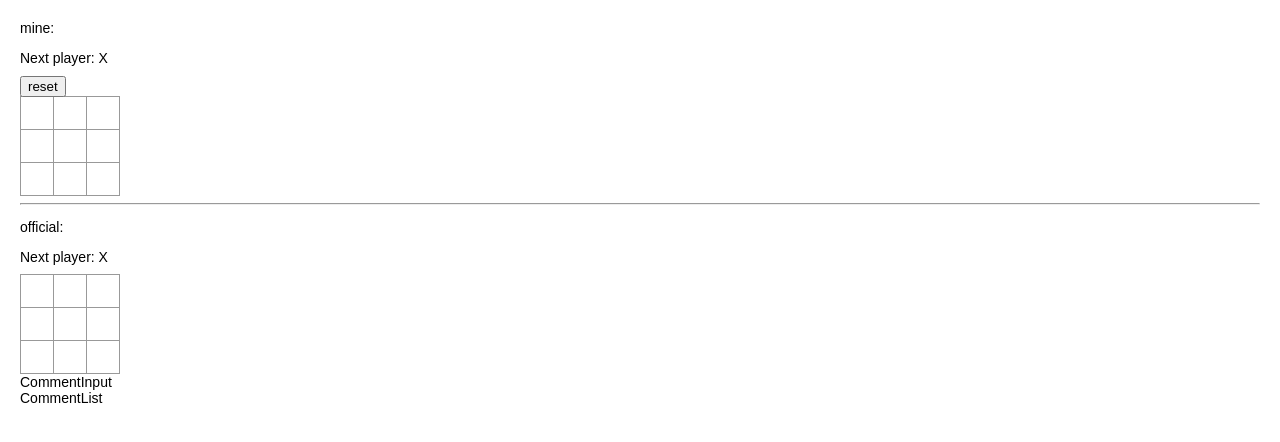
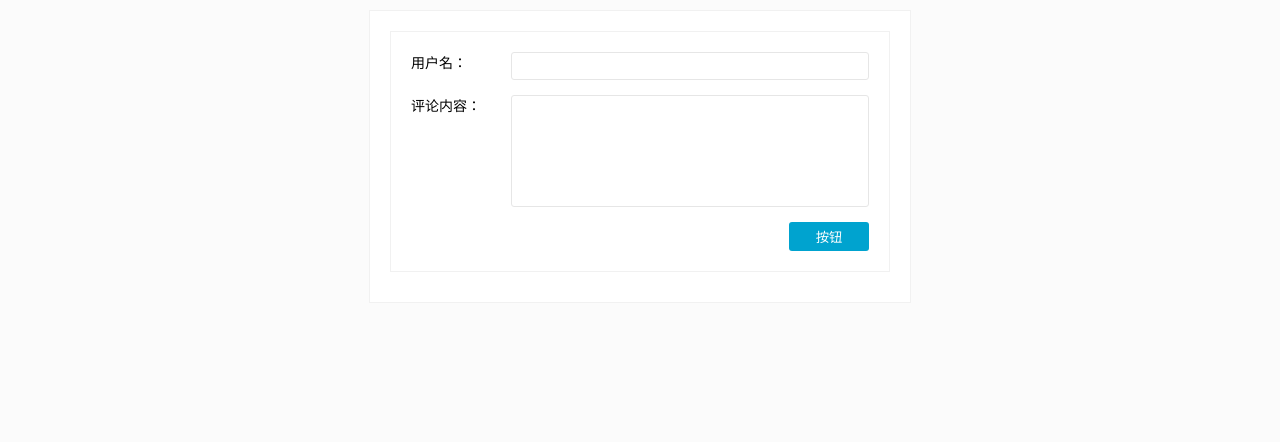
Before and after one commit to Leona-Jly/learn-react-v16, a React (Create React App) app: page / in a window 1280 px wide. Shown: the top 442 px of the page. Built offline with nearby package versions, Linux system fonts and the light colour scheme.

Commit message:
modified ReactHandbook practice

```diff
--- a/src/App.js
+++ b/src/App.js
@@ -16,15 +16,15 @@ class App extends Component {
     return (
       <div className="wrap">
         {/* react官网示例 */}
-        <ReactOfficialExamples />
+        {/*<ReactOfficialExamples /><hr/>*/}
         {/* 非react官网示例 */}
-        <ReactNotOfficialExamples />
+        {/*<ReactNotOfficialExamples /><hr/>*/}
         {/* react-router官网core示例 */}
-        <ReactRouterOfficialExamples />
+        {/*<ReactRouterOfficialExamples /><hr/>*/}
         {/* react-router非官网dom示例 */}
-        <ReactRouterNotOfficialExamples />
+        {/*<ReactRouterNotOfficialExamples /><hr/>*/}
         {/* react官网教程 */}
-        <ReactOfficialTutorialTicTacToe />
+        {/* <ReactOfficialTutorialTicTacToe /><hr/> */}
         {/* react小书 - 胡子大哈 */}
         <ReactHandbookHuZiDaHa />
       </div>
--- a/src/ReactHandbookHuZiDaHa/Comment.js
+++ b/src/ReactHandbookHuZiDaHa/Comment.js
@@ -3,8 +3,11 @@ import React, { Component } from 'react'
 class Comment extends Component{
   render(){
     return (
-      <div>
-        Comment
+      <div className='comment'>
+        <div className='comment-user'>
+          <span>{this.props.username} </span>：
+        </div>
+        <p>{this.props.content}</p>
       </div>
     )
   }
--- a/src/ReactHandbookHuZiDaHa/CommentApp.js
+++ b/src/ReactHandbookHuZiDaHa/CommentApp.js
@@ -3,14 +3,33 @@ import CommentInput from './CommentInput'
 import CommentList from './CommentList'
 
 class CommentApp extends Component{
+  constructor(props){
+    super(props)
+    this.state = {
+      commentList: []
+    }
+  }
+  handleSubmit = (submitObj) => {
+    let obj = {...submitObj};
+    let commentList = [...this.state.commentList];
+    commentList.push(obj);
+    this.setState({commentList});
+  }
   render(){
     return (
-      <div>
-        <CommentInput />
-        <CommentList />
+      <div className="wrapper">
+        <CommentInput onSubmit={this.handleSubmit} />
+        <CommentList list={this.state.commentList} />
       </div>
     )
   }
 }
 
 export default CommentApp
+
+
+/*
+ * 1. 记得统一变量名，传入的props若是处理函数，则加on前缀，如onSubmit等，类内部处理提交的函数，加handle前缀，如handleSubmit等；
+ * 2. 对输入数据的过滤可放本组件内部处理，也可放父组件内处理，别忘了；
+ * 3. 记得处理不传入props时报错的情况，要增加defaultProps；
+ */
--- a/src/ReactHandbookHuZiDaHa/CommentInput.js
+++ b/src/ReactHandbookHuZiDaHa/CommentInput.js
@@ -1,10 +1,65 @@
 import React, { Component } from 'react'
 
 class CommentInput extends Component{
+  constructor(props){
+    super(props)
+    this.state = {
+      username: '',
+      content: '',
+    }
+  }
+  handleUsernameChange = (e) => {
+    this.setState({
+      username: e.target.value
+    });
+  }
+  handleContentChange = (e) => {
+    this.setState({
+      content: e.target.value
+    });
+  }
+  handleSubmit= () => {
+    if(typeof this.props.onSubmit === 'function'){
+      let {username, content} = this.state;
+      if(!username){
+        alert('请输入用户名');
+        return;
+      }
+      if(!content){
+        alert('请输入评论内容');
+        return;
+      }
+      this.props.onSubmit({username, content});
+    }
+    this.setState({
+      username: '',
+      content: ''
+    })
+  }
   render(){
     return (
-      <div>
-        CommentInput
+      <div className="comment-input">
+        <div className="comment-field">
+          <span className="comment-field-name">用户名：</span>
+          <div className="comment-field-input">
+            <input
+              value={this.state.username}
+              onChange={this.handleUsernameChange}
+              type="text" />
+          </div>
+        </div>
+        <div className="comment-field">
+          <span className="comment-field-name">评论内容：</span>
+          <div className="comment-field-input">
+            <textarea
+              value={this.state.content}
+              onChange={this.handleContentChange} />
+          </div>
+        </div>
+        <div className="comment-field-button">
+          {/*<button onClick={() => this.props.onSubmit(this.state)}>发布</button>*/}{/* 若直接传入state，就无法判断是否为空值 */}
+          <button onClick={this.handleSubmit}>按钮</button>
+        </div>
       </div>
     )
   }
--- a/src/ReactHandbookHuZiDaHa/CommentList.js
+++ b/src/ReactHandbookHuZiDaHa/CommentList.js
@@ -1,10 +1,14 @@
 import React, { Component } from 'react'
+import Comment from './Comment'
 
 class CommentList extends Component{
+  static defaultProps = { /* 防止 comments 不传入的情况 */
+    list: []
+  }
   render(){
     return (
       <div>
-        CommentList
+        {this.props.list.map((item, index) => (<Comment {...item} key={index} />))}
       </div>
     )
   }
--- /dev/null
+++ b/src/ReactHandbookHuZiDaHa/comment-practice.css
@@ -0,0 +1,104 @@
+body {
+  margin: 0;
+  padding: 0;
+  font-family: sans-serif;
+  background-color: #fbfbfb;
+}
+
+.wrapper {
+  width: 500px;
+  margin: 10px auto;
+  font-size: 14px;
+  background-color: #fff;
+  border: 1px solid #f1f1f1;
+  padding: 20px;
+}
+
+/* 评论框样式 */
+.comment-input {
+  background-color: #fff;
+  border: 1px solid #f1f1f1;
+  padding: 20px;
+  margin-bottom: 10px;
+}
+
+.comment-field {
+  margin-bottom: 15px;
+  display: flex;
+}
+
+.comment-field .comment-field-name {
+  display: flex;
+  flex-basis: 100px;
+  font-size: 14px;
+}
+
+.comment-field .comment-field-input {
+  display: flex;
+  flex: 1;
+}
+
+.comment-field-input input,
+.comment-field-input textarea {
+  border: 1px solid #e6e6e6;
+  border-radius: 3px;
+  padding: 5px;
+  outline: none;
+  font-size: 14px;
+  resize: none;
+  flex: 1;
+}
+
+.comment-field-input textarea {
+  height: 100px;
+}
+
+.comment-field-button {
+  display: flex;
+  justify-content: flex-end;
+}
+
+.comment-field-button button {
+  padding: 5px 10px;
+  width: 80px;
+  border: none;
+  border-radius: 3px;
+  background-color: #00a3cf;
+  color: #fff;
+  outline: none;
+  cursor: pointer;
+}
+
+.comment-field-button button:active {
+  background: #13c1f1;
+}
+
+/* 评论列表样式 */
+.comment-list {
+  background-color: #fff;
+  border: 1px solid #f1f1f1;
+  padding: 20px;
+}
+
+/* 评论组件样式 */
+.comment {
+  display: flex;
+  border-bottom: 1px solid #f1f1f1;
+  margin-bottom: 10px;
+  padding-bottom: 10px;
+  min-height: 50px;
+}
+
+.comment .comment-user {
+  flex-shrink: 0;
+}
+
+.comment span {
+  color: #00a3cf;
+  font-style: italic;
+}
+
+.comment p {
+  margin: 0;
+  /*text-indent: 2em;*/
+}
--- a/src/index.js
+++ b/src/index.js
@@ -6,6 +6,7 @@ import 'core-js/es6/map'; // core-js提供es6的Map和Set的polyfill
 import 'core-js/es6/set';
 import './index.css';
 import './tic-tac-toe.css';
+import './ReactHandbookHuZiDaHa/comment-practice.css';
 import App from './App';
 import registerServiceWorker from './registerServiceWorker';
 
```
